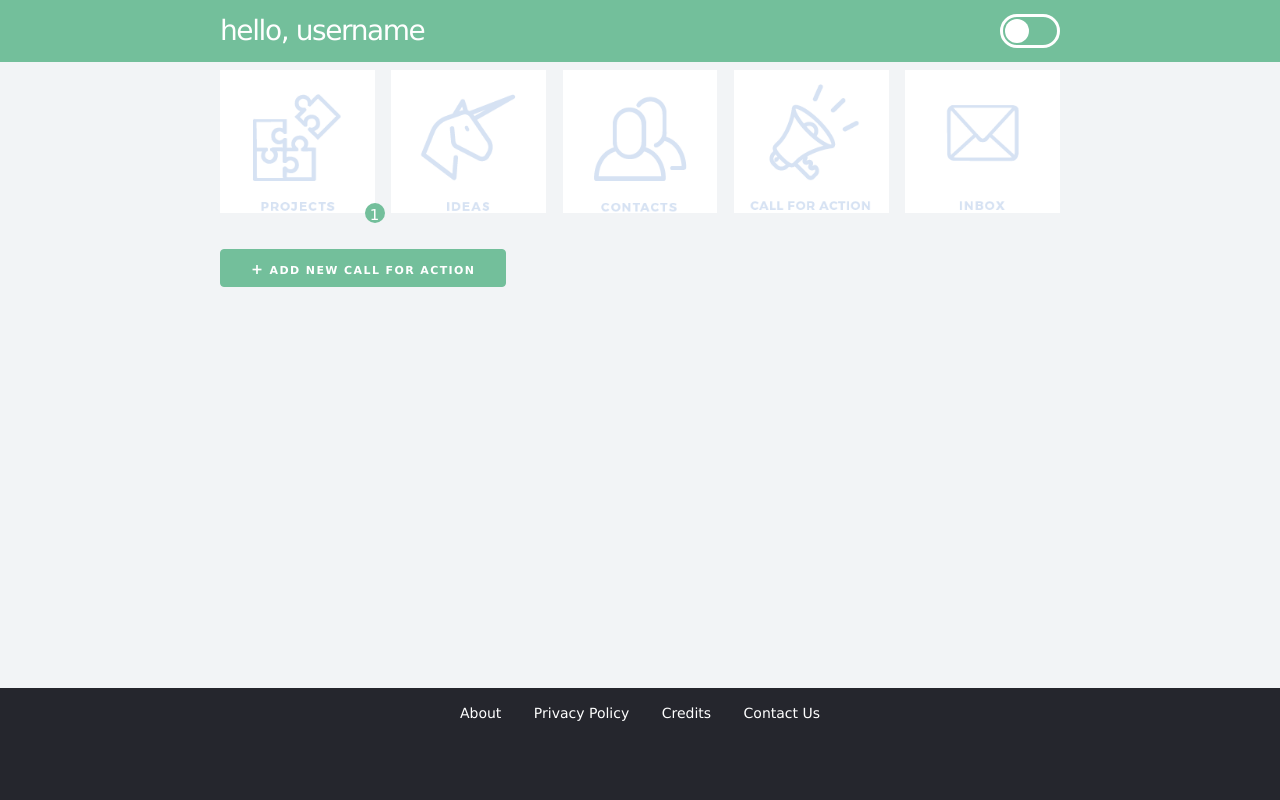
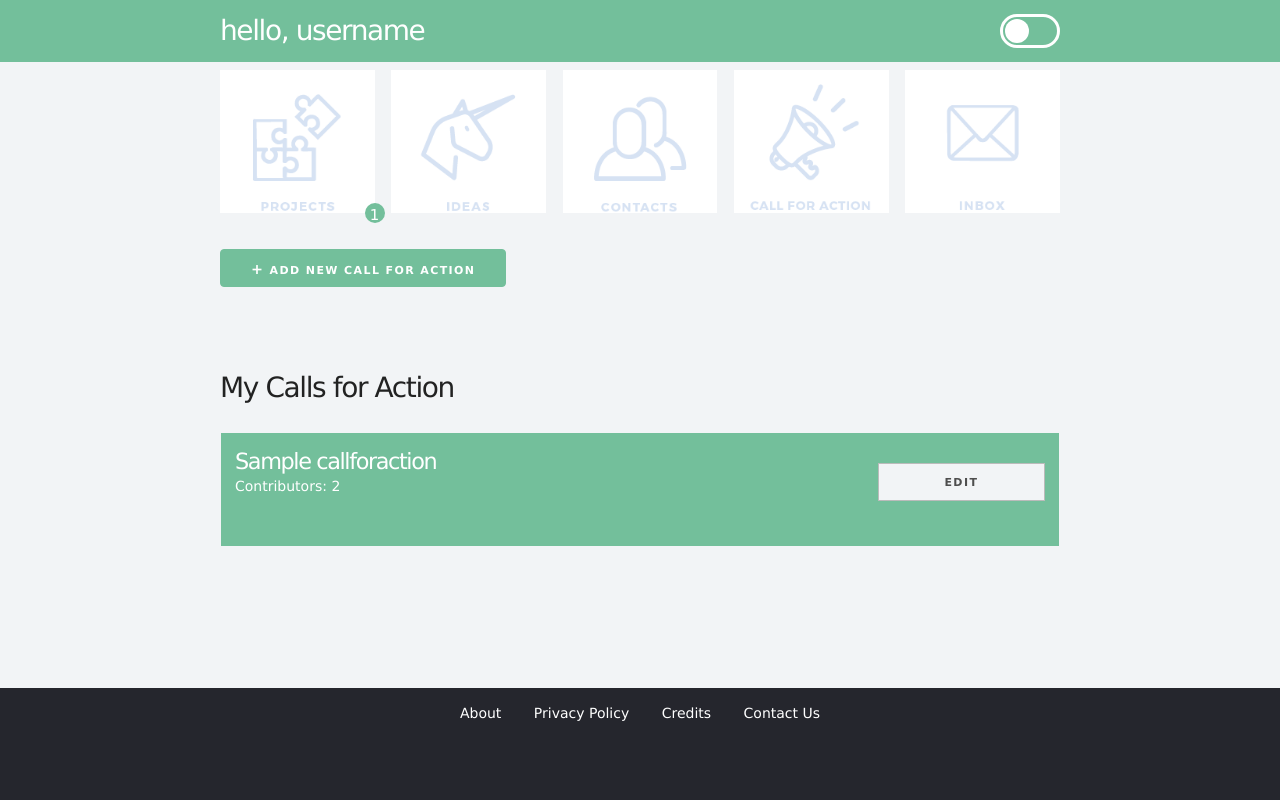
Before and after one commit to marizoldi/Erehwon, a Django app: page /callforaction in a window 1280 px wide. Run offline with Django 3.2, Linux system fonts and the light colour scheme; tables that the repository leaves empty hold one stand-in row (values such as "Sample post"); some libraries are stand-ins or nearby versions.

Commit message:
Callforaction

```diff
--- a/erehwon/erehwon/templates/profiles/callforaction.html
+++ b/erehwon/erehwon/templates/profiles/callforaction.html
@@ -5,7 +5,7 @@
 {% block main %}
 <section class="idea" ng-controller="ManageController">
     <div class="add-idea">
-        <button href="#" class="button-primary add-idea_button" ng-click="clickAdd()">  <span class="idea-icon__add">+</span> Add new call for action
+        <button href="#" class="button-primary add-idea_button" ng-click="clickAdd()">  <span class="idea-icon__add">+</span> Add new Call for action
         </button>
         <div class="add-idea_wrap" ng-show="showAdd">
             <form class="new_idea__form">
@@ -25,9 +25,32 @@
                 <input type="text" class="tagged" name="tag-1" data-removeBtn="true" placeholder="create a tag">
                 <input type="text" placeholder="Location">
                 <input type="text" placeholder="Time">
+                <input type="text" placeholder="Contributors">
             </form>
             <button class="button">Add</button>
         </div>
     </div>
-</sectin>
+</section>
+<section>
+    <h1> My Calls for Action </h1>
+    <ul class="idea-list">
+        {% for call in calls %}
+        <li>
+            <div class="idea-info idea-list-col">
+                <a href="#"><h2>{{ call.title }}</h2></a>
+                <div>
+                    <p>Contributors: 2</p>
+                    <!-- <ul>
+                        <li>{{ call.get_label_display }}</li>
+                    </ul> -->
+                </div>
+            </div>
+            <button class="button idea-list-col edit-button">Edit</button>
+            <!-- <a href="#" class="idea-list-col">Add to map</a>
+            <a href="#" class="idea-list-col">Remove from map</a> -->
+        </li>
+        {% endfor %}
+
+    </ul>
+</section>
 {% endblock %}
--- a/erehwon/erehwon/templates/profiles/ideas.html
+++ b/erehwon/erehwon/templates/profiles/ideas.html
@@ -30,7 +30,7 @@
             <button class="button" disabled>Start Sketching</button>
         </div>
     </div>
-</sectin>
+</section>
 <section >
     <h1> My Ideas </h1>
     <ul class="idea-list">
@@ -40,8 +40,7 @@
             <div class="idea-info idea-list-col">
                 <a href="#"><h2>{{ idea.title }}</h2></a>
                 <div>
-                    <p>Contributors</p>
-                    <p> / </p>
+                    <p>Contributors: 20</p>
                     <ul>
                         <li>{{ idea.get_label_display }}</li>
                     </ul>
--- a/erehwon/erehwon/templates/profiles/my-projects.html
+++ b/erehwon/erehwon/templates/profiles/my-projects.html
@@ -36,7 +36,7 @@
                 </div>
 
                 <div class="button-wrap">
-                    <submit class="button" type="Submit">Save</submit>
+                    <submit class="button" type="Submit"> Save </submit>
                     <button class="button">Share</button>
                     <button class="button">Cancel</button>
                 </div>
--- a/erehwon/erehwon/urls.py
+++ b/erehwon/erehwon/urls.py
@@ -17,7 +17,7 @@ from django.conf.urls import url
 from django.contrib import admin
 
 from core.views import HomepageView
-from profiles.views import LoginView, RegistrationView, message_list, project_list, idea_list, CallForActionView
+from profiles.views import LoginView, RegistrationView, CallForActionView, message_list, project_list, idea_list, call_list
 
 urlpatterns = [
     url(r'^admin/', admin.site.urls),
@@ -27,6 +27,5 @@ urlpatterns = [
     url(r'^projects', project_list, name="project_list"),
     url(r'^dashboard', message_list, name="dashboard"),
     url(r'^ideas', idea_list, name="idea_list"),
-    url(r'^callforaction', CallForActionView.as_view(), name="callforaction"),
-
+    url(r'^callforaction', call_list, name="call_list"),
 ]
--- a/erehwon/profiles/models.py
+++ b/erehwon/profiles/models.py
@@ -52,14 +52,14 @@ class Message(models.Model):
 class CallForAction(models.Model):
 
     user = models.ForeignKey('auth.User')
-    call_title = models.CharField(max_length=30)
+    title = models.CharField(max_length=30)
     synopsis = models.TextField(max_length=300, default='Synopsis')
     action_location = models.CharField(max_length=30, default='Erehwon')
     date = models.DateTimeField(db_index=True, default=timezone.now)
-#     # contributors = models.CharField(max_length=20)
-#     # call_label = models.CharField(max_length=30,
-#     #     choices=LABEL_OPTIONS,
-#     #     default='A')
-#
+    contributors = models.CharField(max_length=20, default='Erehwon')
+    call_label = models.CharField(max_length=30,
+    choices=LABEL_OPTIONS,
+    default='A')
+
     def __str__(self):
-        return self.call_title
+        return self.title
--- a/erehwon/profiles/views.py
+++ b/erehwon/profiles/views.py
@@ -1,7 +1,7 @@
 from django.shortcuts import render
 from django.views.generic import TemplateView
 
-from profiles.models import Project, Idea, Message
+from profiles.models import Project, Idea, Message, CallForAction
 
 
 # Create your views here.
@@ -20,6 +20,14 @@ class RegistrationView(TemplateView):
     template_name = "profiles/register.html"
 
 
+class CallForActionView(TemplateView):
+    """
+    The Dashboard view to create call for actions.
+    """
+
+    template_name = "profiles/callforaction.html"
+
+
 def project_list(request):
 
 	projects = Project.objects.all()
@@ -36,6 +44,7 @@ def idea_list(request):
 
 	return render(request, 'profiles/ideas.html', context)
 
+
 def message_list(request):
 
 	message = Message.objects.all().order_by('?')[0]
@@ -44,9 +53,11 @@ def message_list(request):
 
 	return render(request, 'profiles/dashboard-logged-in.html', context)
 
-class CallForActionView(TemplateView):
-    """
-    The Dashboard view to create call for actions.
-    """
 
-    template_name = "profiles/callforaction.html"
+def call_list(request):
+
+    calls = CallForAction.objects.all()
+    context = {'calls': calls}
+
+
+    return render(request, 'profiles/callforaction.html', context)
```
Also changed, not shown: erehwon/profiles/migrations/0007_callforaction_contributors.py (added), erehwon/profiles/migrations/0008_callforaction_call_label.py (added), erehwon/profiles/migrations/0009_remove_callforaction_contributors.py (added), erehwon/profiles/migrations/0010_auto_20160728_1411.py (added), erehwon/profiles/migrations/0011_callforaction_contributors.py (added), erehwon/profiles/migrations/0012_callforaction_call_label.py (added).
